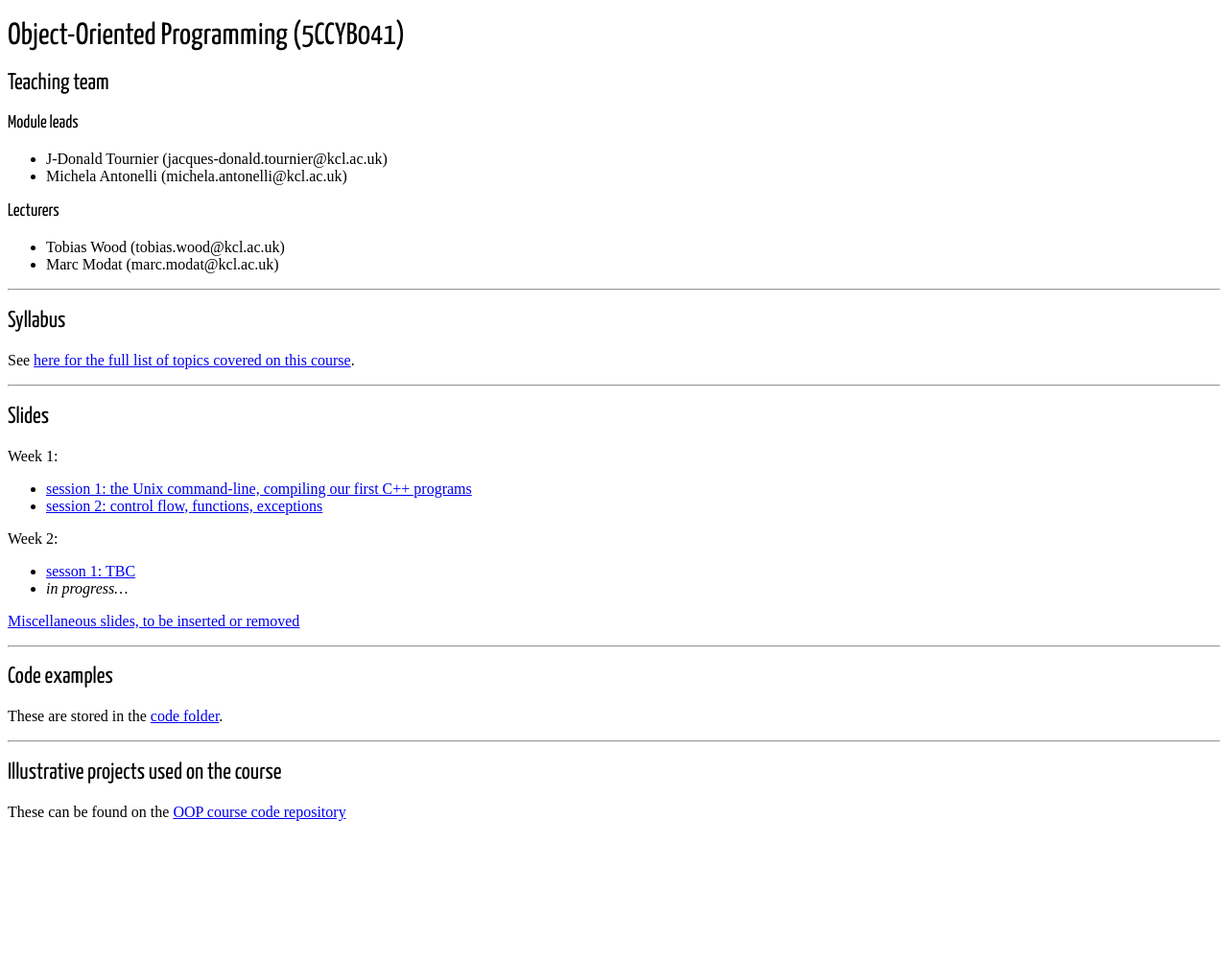
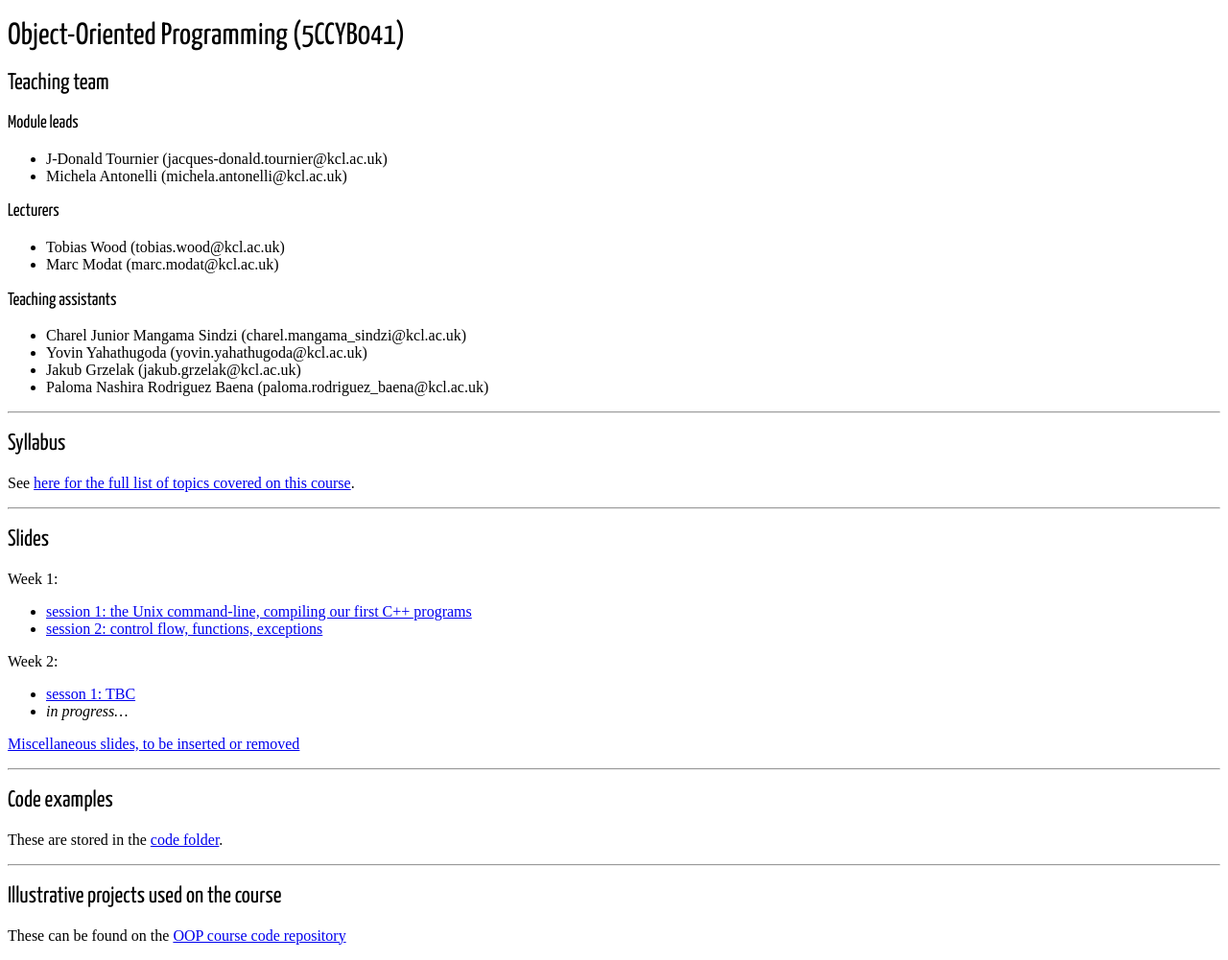
Before and after one commit to KCL-BMEIS/OOP, a Jekyll site: the page built from index.md, in a window 1280 px wide. Shown: the whole page at 96% size. Built offline with Jekyll 4.4.1, drawn with Linux system fonts in a browser that asks for light colours; some web fonts are replaced; before the commit the page ends 900 px from its top, so only the background shows below that.

Commit message:
Add GTAs to staff list

```diff
--- a/index.md
+++ b/index.md
@@ -16,6 +16,13 @@ title: Object-Oriented Programming (5CCYB041)
 
 - Tobias Wood (tobias.wood@kcl.ac.uk)
 - Marc Modat (marc.modat@kcl.ac.uk)
+
+### Teaching assistants
+
+- Charel Junior Mangama Sindzi (charel.mangama_sindzi@kcl.ac.uk)
+- Yovin Yahathugoda (yovin.yahathugoda@kcl.ac.uk)
+- Jakub Grzelak (jakub.grzelak@kcl.ac.uk)
+- Paloma Nashira Rodriguez Baena (paloma.rodriguez_baena@kcl.ac.uk)
 
 ---
 
```
